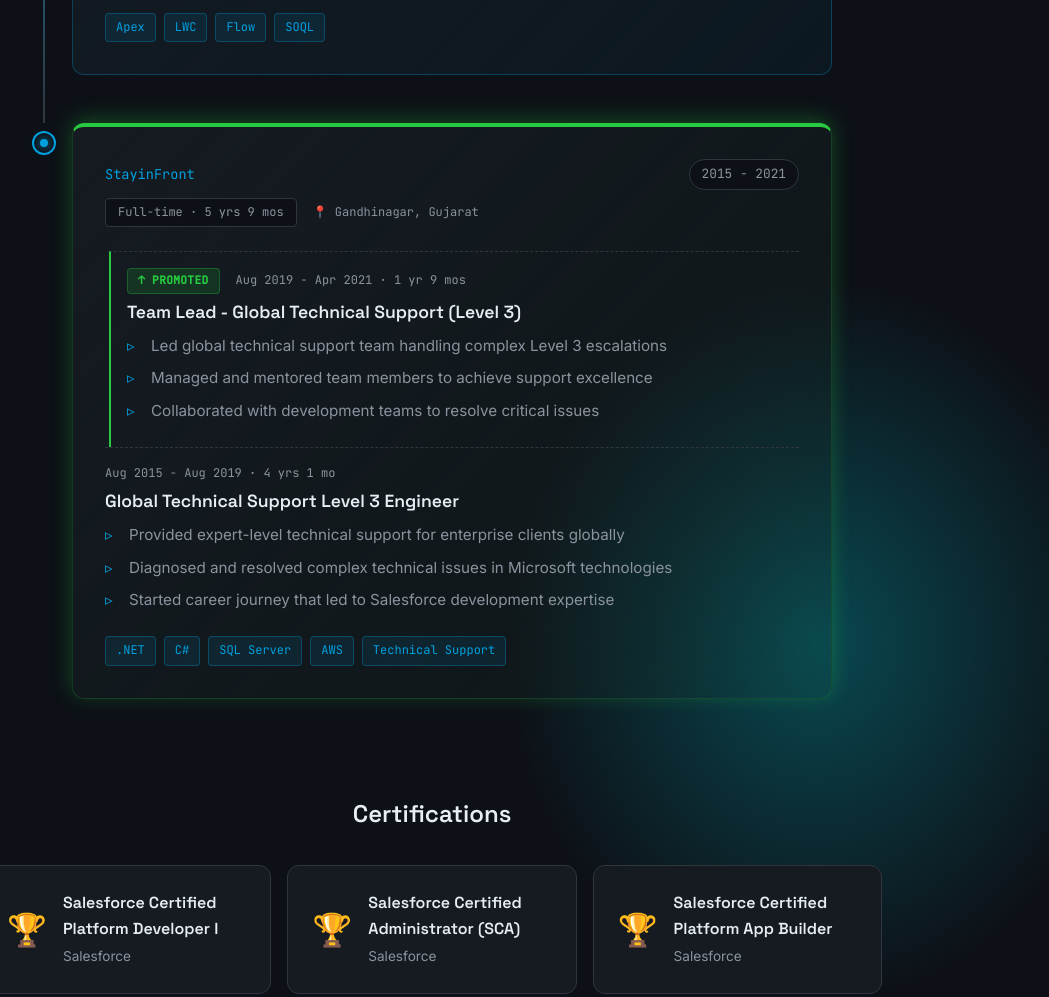
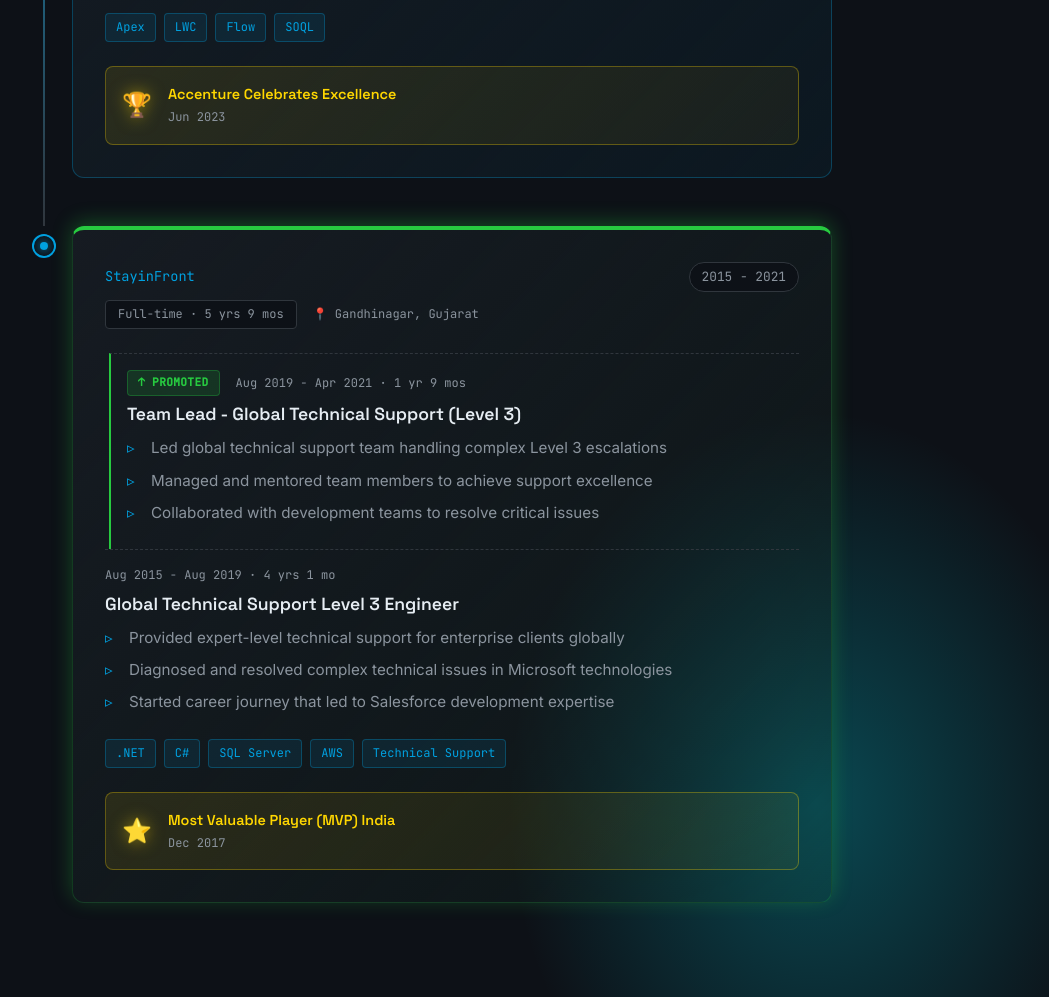
Before and after one commit to falgun-panara/portfolio, a plain HTML site: page index.html in a window 1280 px wide. Shown: the part 4070-5067 px from the top of the page, without its empty margins (208-1257 px from the left). Drawn offline with Linux system fonts and the light colour scheme.

Commit message:
Added awards

```diff
--- a/css/style.css
+++ b/css/style.css
@@ -2399,6 +2399,49 @@
     border: 1px solid rgba(0, 161, 224, 0.3);
 }
 
+/* Timeline Awards */
+.timeline-award {
+    display: flex;
+    align-items: center;
+    gap: var(--space-md);
+    margin-top: var(--space-lg);
+    padding: var(--space-md);
+    background: linear-gradient(135deg, rgba(255, 215, 0, 0.1) 0%, rgba(255, 193, 7, 0.05) 100%);
+    border: 1px solid rgba(255, 215, 0, 0.3);
+    border-radius: 8px;
+    transition: all 0.3s ease;
+}
+
+.timeline-award:hover {
+    background: linear-gradient(135deg, rgba(255, 215, 0, 0.15) 0%, rgba(255, 193, 7, 0.1) 100%);
+    border-color: rgba(255, 215, 0, 0.5);
+    transform: translateX(5px);
+}
+
+.award-icon {
+    font-size: 1.5rem;
+    filter: drop-shadow(0 0 8px rgba(255, 215, 0, 0.5));
+}
+
+.award-details {
+    display: flex;
+    flex-direction: column;
+    gap: 2px;
+}
+
+.award-title {
+    font-family: var(--font-primary);
+    font-size: 0.9rem;
+    font-weight: 600;
+    color: #FFD700;
+}
+
+.award-meta {
+    font-family: var(--font-mono);
+    font-size: 0.75rem;
+    color: var(--dark-muted);
+}
+
 /* Certification Badges - Modern */
 .cert-grid-modern {
     display: grid;
--- a/index.html
+++ b/index.html
@@ -524,6 +524,13 @@
                             <span>Flow</span>
                             <span>SOQL</span>
                         </div>
+                        <div class="timeline-award">
+                            <span class="award-icon">🏆</span>
+                            <div class="award-details">
+                                <span class="award-title">Accenture Celebrates Excellence</span>
+                                <span class="award-meta">Jun 2023</span>
+                            </div>
+                        </div>
                     </div>
                 </div>
 
@@ -575,6 +582,13 @@
                             <span>SQL Server</span>
                             <span>AWS</span>
                             <span>Technical Support</span>
+                        </div>
+                        <div class="timeline-award">
+                            <span class="award-icon">⭐</span>
+                            <div class="award-details">
+                                <span class="award-title">Most Valuable Player (MVP) India</span>
+                                <span class="award-meta">Dec 2017</span>
+                            </div>
                         </div>
                     </div>
                 </div>
```
